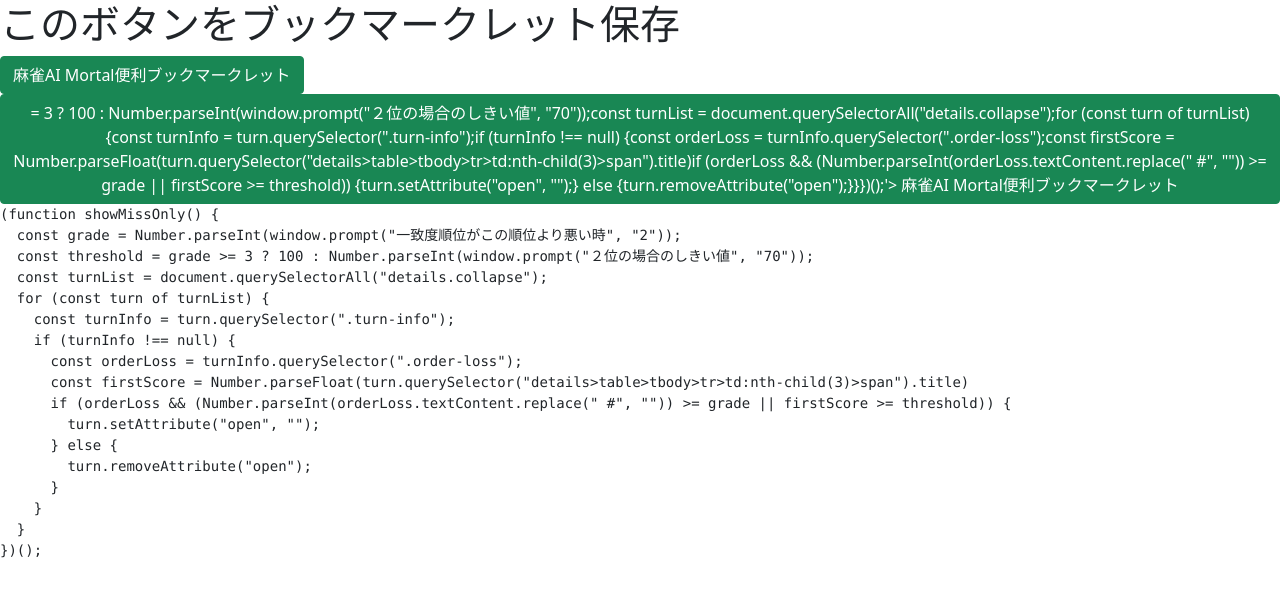
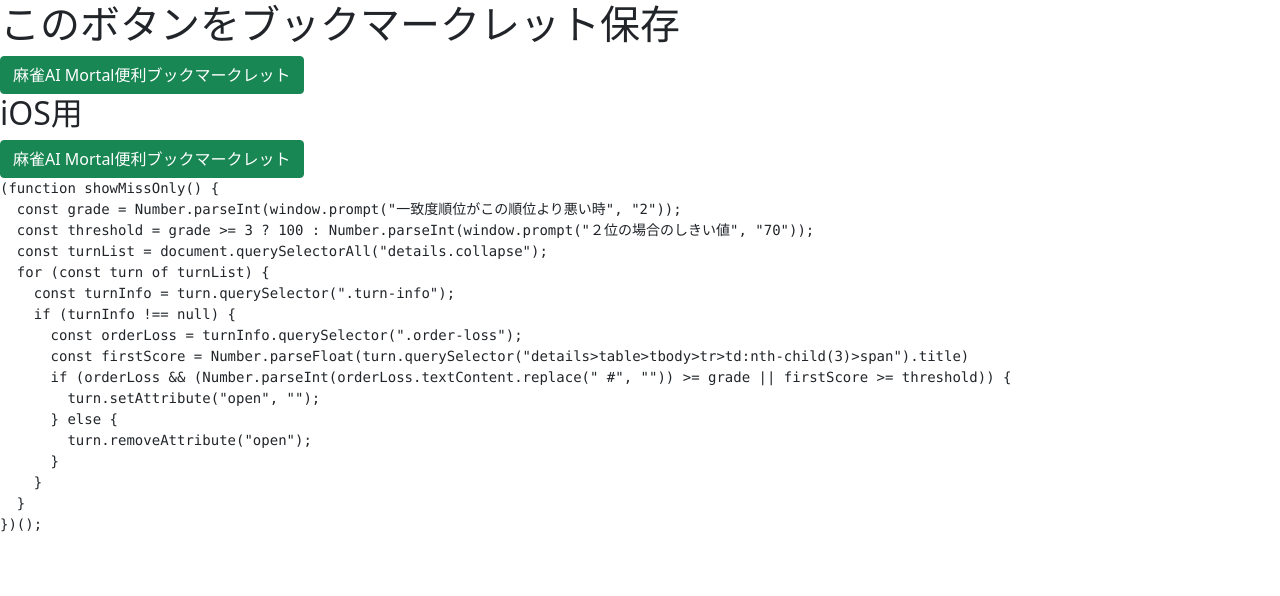
Before and after one commit to sakapun/mjai_bookmarklet, a plain HTML site: page index.html in a window 1280 px wide. Drawn offline with nearby package versions, Linux system fonts and the light colour scheme.

Commit message:
便利ブックマークレット

```diff
--- a/index.html
+++ b/index.html
@@ -18,10 +18,11 @@
    href='javascript:(function showMissOnly()%7Bconst%20grade%3DNumber.parseInt(window.prompt(%22%E4%B8%80%E8%87%B4%E5%BA%A6%E9%A0%86%E4%BD%8D%E3%81%8C%E3%81%93%E3%81%AE%E9%A0%86%E4%BD%8D%E3%82%88%E3%82%8A%E6%82%AA%E3%81%84%E6%99%82%22%2C%222%22))%3Bconst%20threshold%3Dgrade%20%3E%3D3%20%3F%20100%20%3A%20Number.parseInt(window.prompt(%22%EF%BC%92%E4%BD%8D%E3%81%AE%E5%A0%B4%E5%90%88%E3%81%AE%E3%81%97%E3%81%8D%E3%81%84%E5%80%A4%22%2C%2270%22))%3Bconst%20turnList%3Ddocument.querySelectorAll(%22details.collapse%22)%3Bfor(const%20turn%20of%20turnList)%7Bconst%20turnInfo%3Dturn.querySelector(%22.turn-info%22)%3Bif(turnInfo%20!%3D%3Dnull)%7Bconst%20orderLoss%3DturnInfo.querySelector(%22.order-loss%22)%3Bconst%20firstScore%3DNumber.parseFloat(turn.querySelector(%22details%3Etable%3Etbody%3Etr%3Etd%3Anth-child(3)%3Espan%22).title)%3Bif(orderLoss%20%26%26(Number.parseInt(orderLoss.textContent.replace(%22%20%23%22%2C%22%22))%3E%3Dgrade%20%7C%7C%20firstScore%20%3E%3Dthreshold))%7Bturn.setAttribute(%22open%22%2C%22%22)%3B%7Delse%7Bturn.removeAttribute(%22open%22)%3B%7D%7D%7D%7D)()%3Bvoid(0);'>
     麻雀AI Mortal便利ブックマークレット
 </a>
+<h2>iOS用</h2>
 <a id="savebtn"
    class="btn btn-success"
    rel="sidebar"
-   href=javascript:(function showMissOnly() {const grade = Number.parseInt(window.prompt("一致度順位がこの順位より悪い時", "2"));const threshold = grade >= 3 ? 100 : Number.parseInt(window.prompt("２位の場合のしきい値", "70"));const turnList = document.querySelectorAll("details.collapse");for (const turn of turnList) {const turnInfo = turn.querySelector(".turn-info");if (turnInfo !== null) {const orderLoss = turnInfo.querySelector(".order-loss");const firstScore = Number.parseFloat(turn.querySelector("details>table>tbody>tr>td:nth-child(3)>span").title)if (orderLoss && (Number.parseInt(orderLoss.textContent.replace(" #", "")) >= grade || firstScore >= threshold)) {turn.setAttribute("open", "");} else {turn.removeAttribute("open");}}})();'>
+   href='javascript:(function showMissOnly() {const grade = Number.parseInt(window.prompt("一致度順位がこの順位より悪い時", "2"));const threshold = grade >= 3 ? 100 : Number.parseInt(window.prompt("２位の場合のしきい値", "70"));const turnList = document.querySelectorAll("details.collapse");for (const turn of turnList) {const turnInfo = turn.querySelector(".turn-info");if (turnInfo !== null) {const orderLoss = turnInfo.querySelector(".order-loss");const firstScore = Number.parseFloat(turn.querySelector("details>table>tbody>tr>td:nth-child(3)>span").title)if (orderLoss && (Number.parseInt(orderLoss.textContent.replace(" #", "")) >= grade || firstScore >= threshold)) {turn.setAttribute("open", "");} else {turn.removeAttribute("open");}}})();'>
     麻雀AI Mortal便利ブックマークレット
 </a>
 
```
